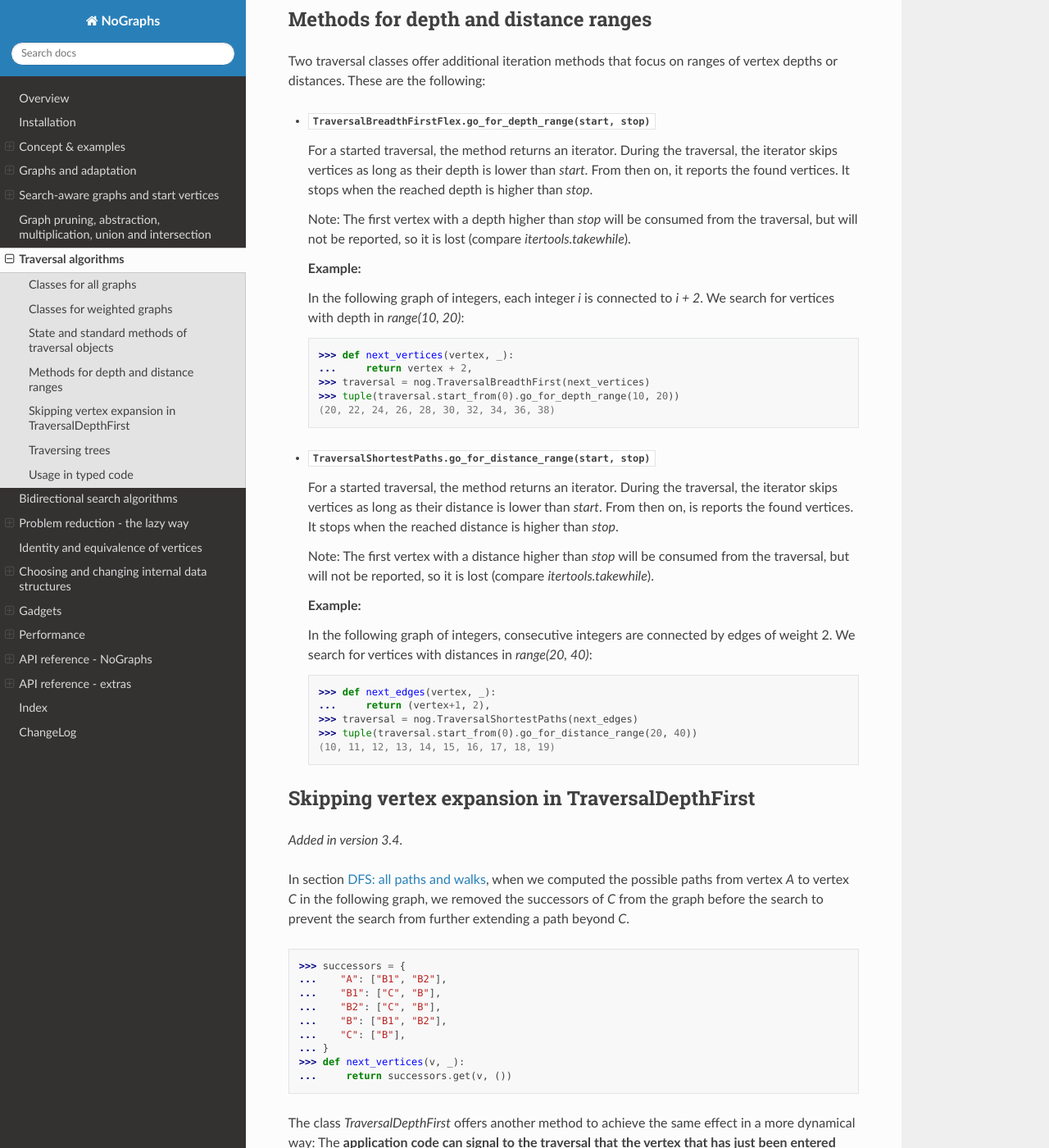
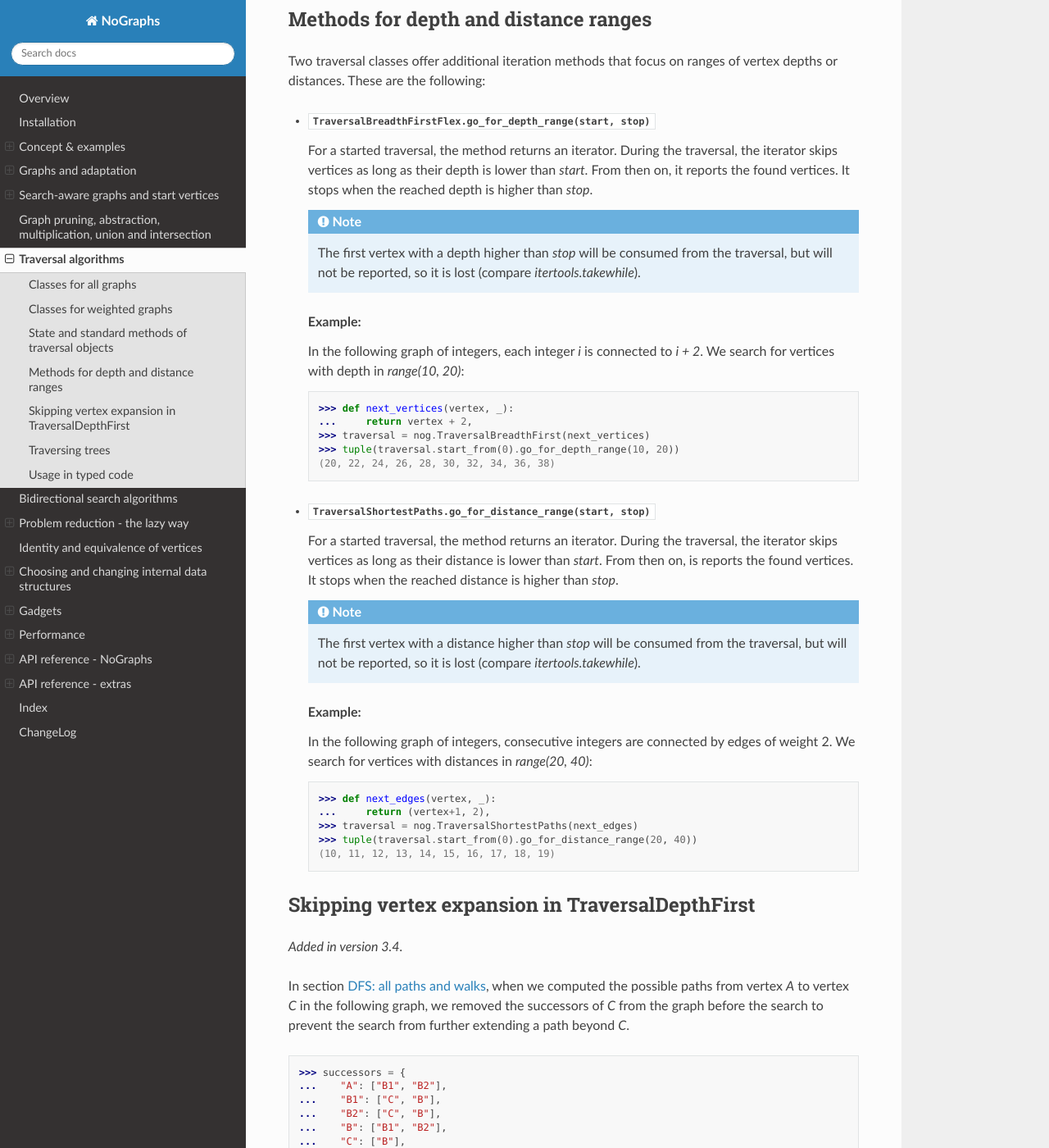
Before and after one commit to HeWeMel/nographs, a Sphinx documentation site: the page built from docs/source/traversals.rst, in a window 1280 px wide and 1400 px high, scrolled down 8560 px. Shown: the whole window at 82% size. Built offline with Sphinx 7.4.7 and the Read the Docs theme 2.0.0, drawn with Linux system fonts in a browser that asks for light colours; some of the changed text lies outside the part shown.

Commit message:
Text improved

```diff
--- a/docs/source/traversals.rst
+++ b/docs/source/traversals.rst
@@ -542,8 +542,11 @@ vertex depths or distances. These are the following:
   iterator skips vertices as long as their depth is lower than *start*. From then on,
   it reports the found vertices. It stops when the reached depth is higher than *stop*.
 
-  Note: The first vertex with a depth higher than *stop* will be consumed from the
-  traversal, but will not be reported, so it is lost (compare *itertools.takewhile*).
+  .. note::
+
+      The first vertex with a depth higher than *stop* will be consumed from the
+      traversal, but will not be reported, so it is lost
+      (compare *itertools.takewhile*).
 
   .. _example_go_for_depth_range:
 
@@ -568,8 +571,11 @@ vertex depths or distances. These are the following:
   then on, is reports the found vertices. It stops when the reached distance is
   higher than *stop*.
 
-  Note: The first vertex with a distance higher than *stop* will be consumed from the
-  traversal, but will not be reported, so it is lost (compare *itertools.takewhile*).
+  .. note::
+
+      The first vertex with a distance higher than *stop* will be consumed from the
+      traversal, but will not be reported, so it is lost
+      (compare *itertools.takewhile*).
 
   .. _example_go_for_distance_range:
 
```
Also changed, not shown: other parts of docs/source/traversals.rst (+2 -2 lines).
